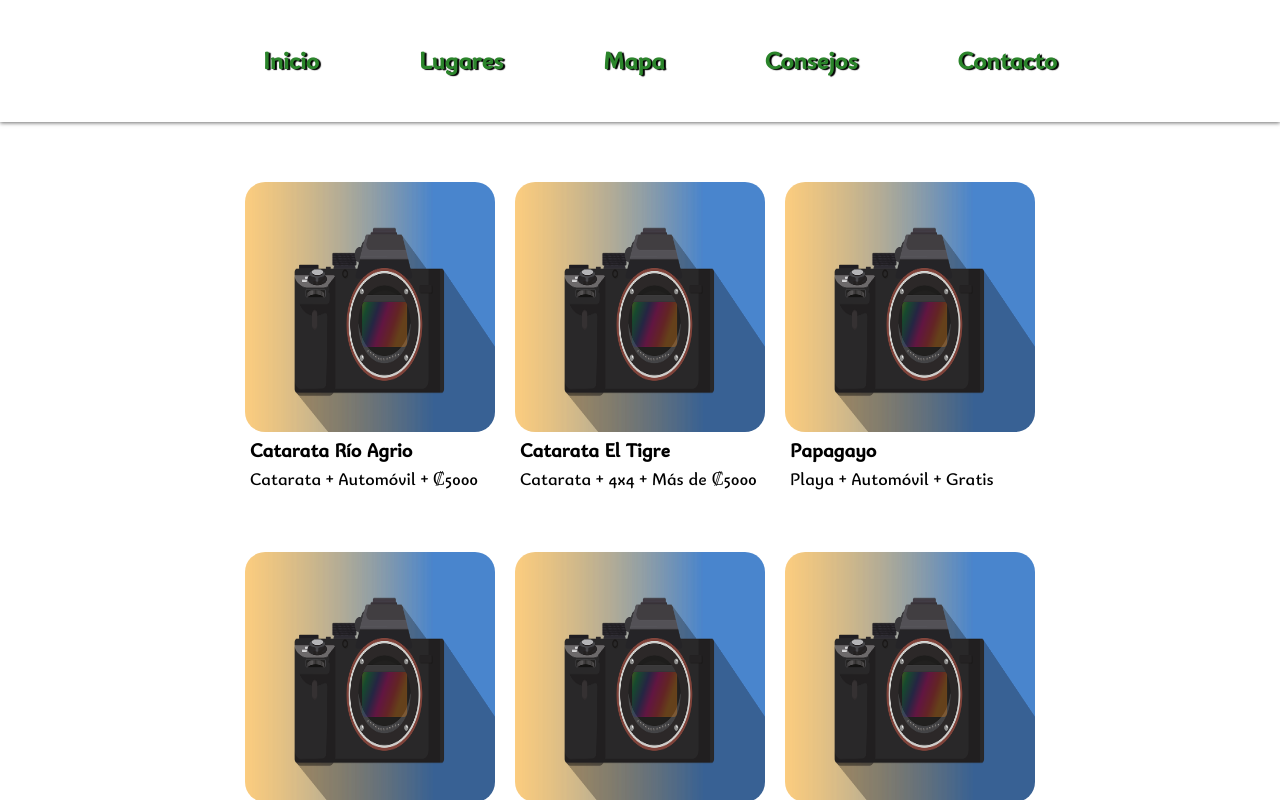
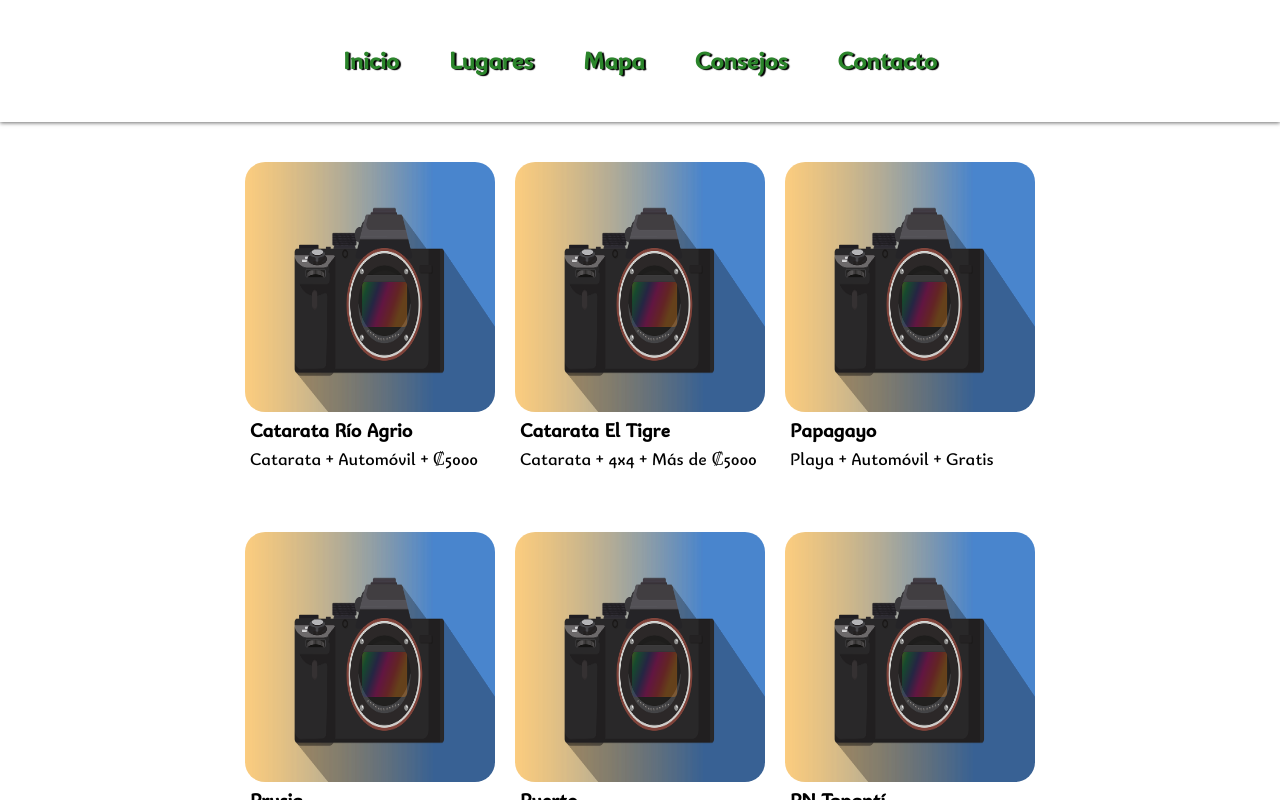
Before and after one commit to ant003/tourism, a React (Create React App) app: page / in a window 1280 px wide. Shown: the top 800 px of the page. Built offline with nearby package versions, Linux system fonts and the light colour scheme.

Commit message:
Navbar and footer text centering issue fixed

```diff
--- a/src/App.js
+++ b/src/App.js
@@ -6,9 +6,7 @@ function App() {
     return (
         <div className="App">
             <Navbar/>
-            <div className="content">
-                <SquareList/>
-            </div>
+            <SquareList/>
             <Footer/>
         </div>
 
--- a/src/index.css
+++ b/src/index.css
@@ -50,29 +50,35 @@ h2 {
   flex-wrap: wrap;
   gap: 20px;
   justify-content: center;
-  flex: 1;
   max-width: 900px;
+  margin: 0 auto;
+  margin-top: 40px;
+  margin-bottom: 40px;
 }
 
 /* || Navbar and footer styles*/
 
 .navbar {
   box-shadow: 0 1px 4px rgba(0, 0, 0, 0.568);
-  padding: 4.5em;
+  padding: 4.5em 0;
+  margin: 0 auto;
+  position: sticky;
+  top: 0px;
+  background-color: white;
 }
 
 .navbar ul,
   .footer ul {
   list-style: none;
+  padding-inline-start: 0;
   display: flex;
   justify-content: center;
-
 }
 
 .navbar a,
   .footer a {
   font-size: 2.5rem;
-  margin: 0 2em;
+  margin: 0 1em;
   text-decoration: none;
   font-weight:bolder;
   color: rgb(43, 133, 43);
@@ -102,12 +108,3 @@ h2 {
 .social a {
   margin: 0;
 }
-
-
-/* || Content styles*/
-
-.content {
-  max-width: 900px;
-  margin: 4em auto;
-  padding: 20px;
-}
```
